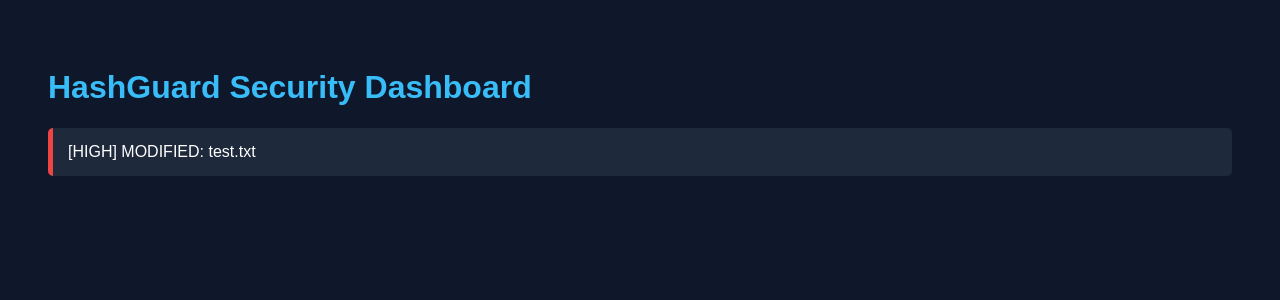
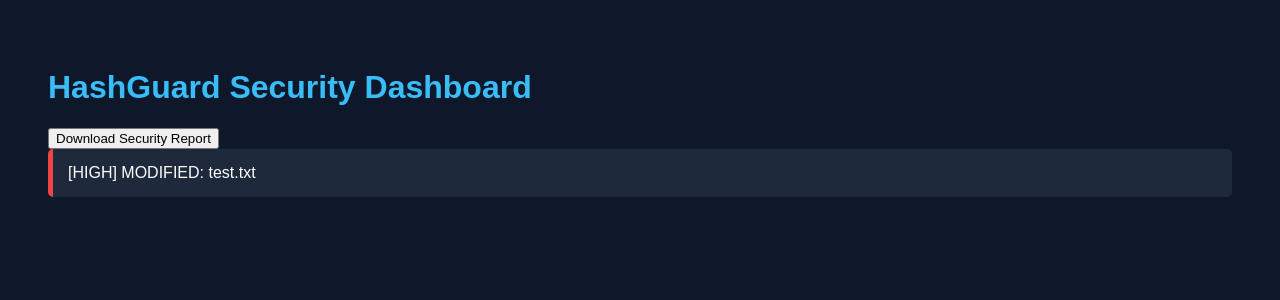
Before and after one commit to husna-fathima-713/HashGuard, a Flask app: page / in a window 1280 px wide. Shown: the top 300 px of the page. Run offline with Flask 3, Linux system fonts and the light colour scheme.

Commit message:
Implemented downloadable security report generation

```diff
--- a/app.py
+++ b/app.py
@@ -1,39 +1,41 @@
-from flask import Flask, render_template
+from flask import Flask, render_template, send_file
+import json
+import os
 
 from src.monitor import check_integrity
 
-import threading
-import time
-
-
 app = Flask(__name__)
-
-latest_alerts = []
-
-
-def background_monitor():
-
-    global latest_alerts
-
-    while True:
-
-        latest_alerts = check_integrity()
-
-        time.sleep(5)
 
 
 @app.route("/")
-def home():
+def dashboard():
 
-    return render_template("index.html", alerts=latest_alerts)
+    alerts = check_integrity()
+
+    report_data = {
+        "total_alerts": len(alerts),
+        "alerts": alerts
+    }
+
+    os.makedirs("reports", exist_ok=True)
+
+    report_path = "reports/security_report.json"
+
+    with open(report_path, "w") as report:
+
+        json.dump(report_data, report, indent=4)
+
+    return render_template("index.html", alerts=alerts)
+
+
+@app.route("/download-report")
+def download_report():
+
+    report_path = "reports/security_report.json"
+
+    return send_file(report_path, as_attachment=True)
 
 
 if __name__ == "__main__":
 
-    monitor_thread = threading.Thread(target=background_monitor)
-
-    monitor_thread.daemon = True
-
-    monitor_thread.start()
-
     app.run(debug=True)
--- /dev/null
+++ b/reports/security_report.json
@@ -0,0 +1,6 @@
+{
+    "total_alerts": 1,
+    "alerts": [
+        "[HIGH] MODIFIED: test.txt"
+    ]
+}
--- a/templates/index.html
+++ b/templates/index.html
@@ -14,6 +14,10 @@
 <body>
 
     <h1>HashGuard Security Dashboard</h1>
+
+    <a href="/download-report">
+        <button>Download Security Report</button>
+    </a>
 
     {% if alerts %}
 
```
Also changed, not shown: 1 other file.
